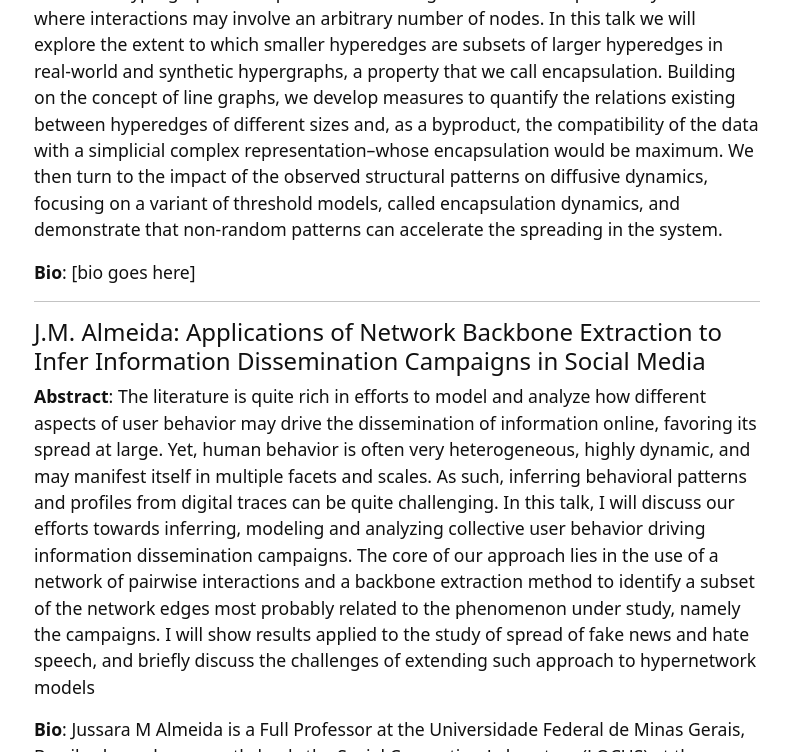
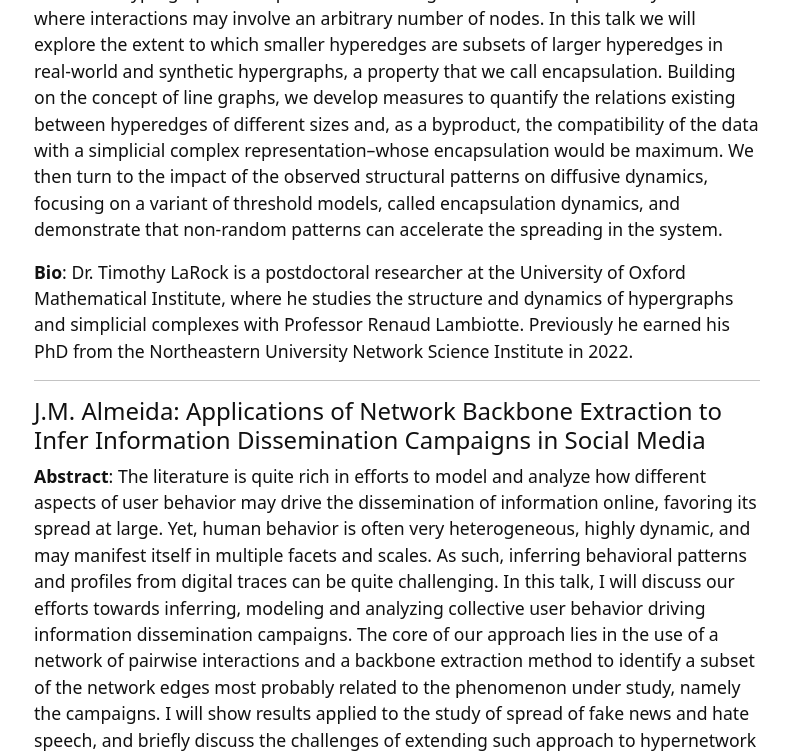
Before and after one commit to hyperSCI-workshop/hyperSCI-workshop.github.io, a Jekyll site: the page built from content/1-schedule.md, in a window 1280 px wide and 900 px high, scrolled down 1039 px, cut to the strip 0-752 px from the top of the window. Shown: the whole strip, without its empty margins (243-1032 px from the left). Built offline with Jekyll 4.4.1, drawn with Linux system fonts in a browser that asks for light colours.

Commit message:
Update 1-schedule.md

```diff
--- a/content/1-schedule.md
+++ b/content/1-schedule.md
@@ -32,7 +32,7 @@ Here is the final schedule for the workshop.
 
 **Abstract**: Hypergraphs are a powerful modelling framework to represent systems where interactions may involve an arbitrary number of nodes. In this talk we will explore the extent to which smaller hyperedges are subsets of larger hyperedges in real-world and synthetic hypergraphs, a property that we call encapsulation. Building on the concept of line graphs, we develop measures to quantify the relations existing between hyperedges of different sizes and, as a byproduct, the compatibility of the data with a simplicial complex representation–whose encapsulation would be maximum. We then turn to the impact of the observed structural patterns on diffusive dynamics, focusing on a variant of threshold models, called encapsulation dynamics, and demonstrate that non-random patterns can accelerate the spreading in the system.
 
-**Bio**: [bio goes here]
+**Bio**: Dr. Timothy LaRock is a postdoctoral researcher at the University of Oxford Mathematical Institute, where he studies the structure and dynamics of hypergraphs and simplicial complexes with Professor Renaud Lambiotte. Previously he earned his PhD from the Northeastern University Network Science Institute in 2022.
 
 ---
 
```
